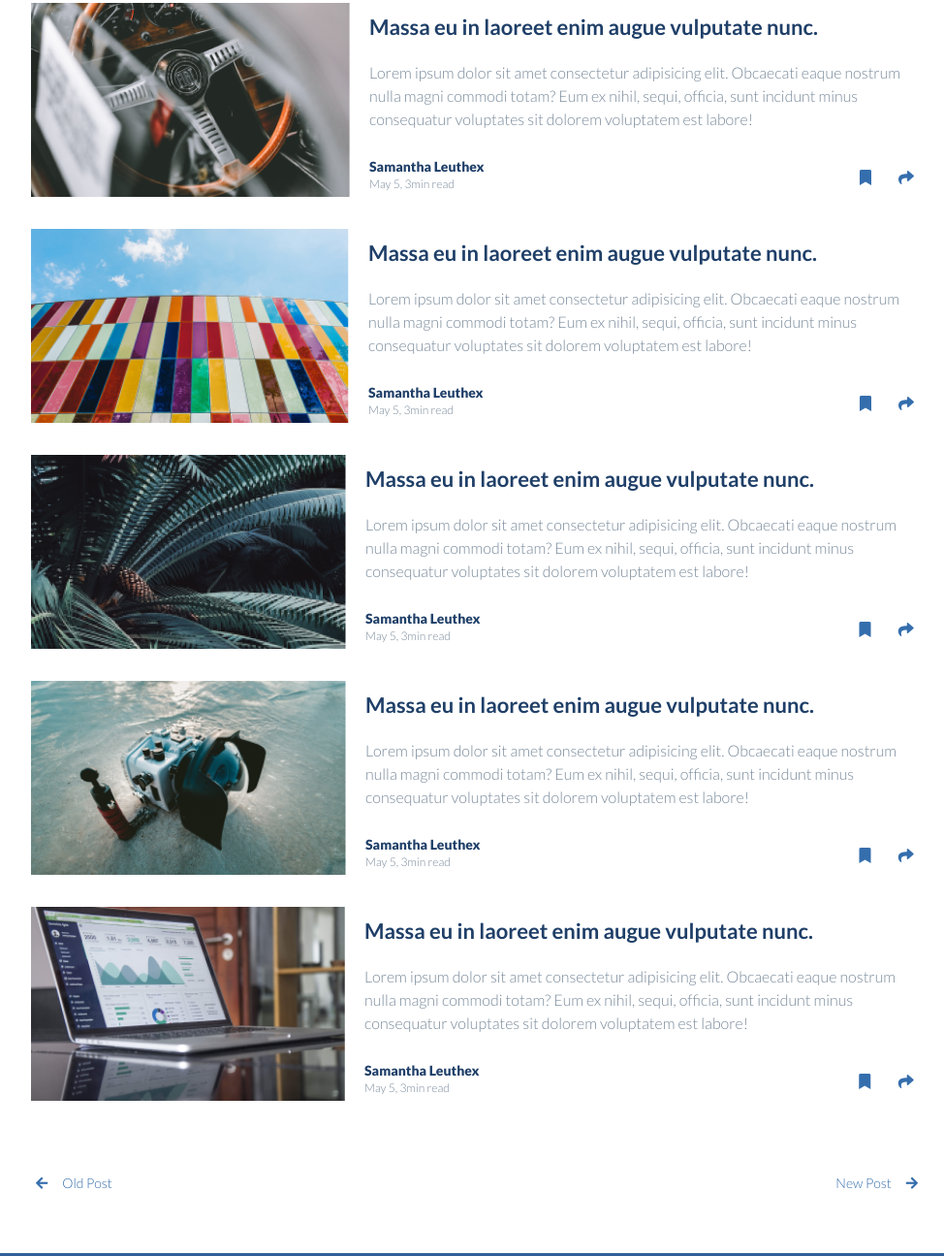
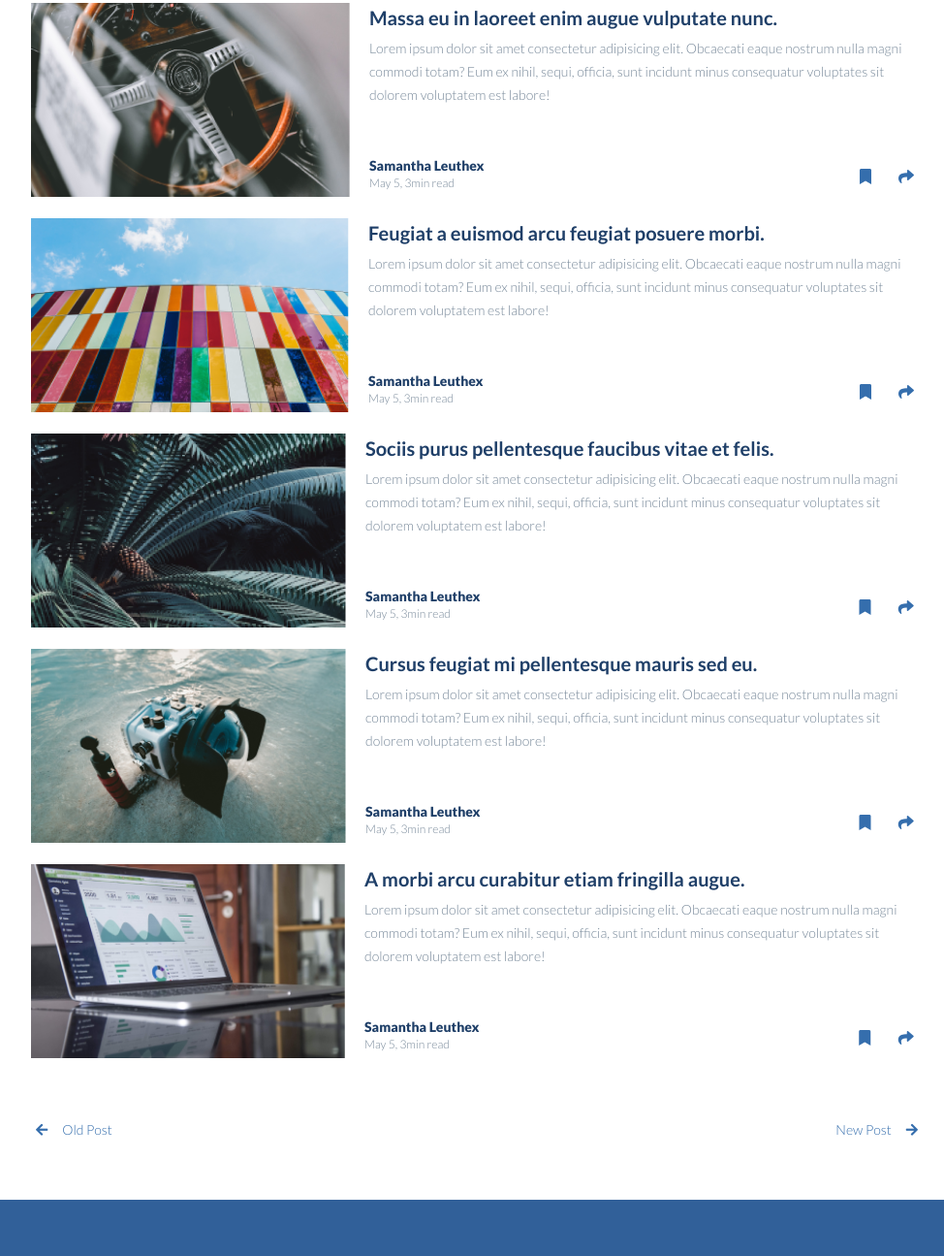
Before and after one commit to dansebp/hackaton-6, a plain HTML site: page index.html in a window 1280 px wide. Shown: the part 1575-2870 px from the top of the page at 97% size, without its empty margins (148-1122 px from the left). Drawn offline with Linux system fonts and the light colour scheme.

Commit message:
se hicieron cambios al html y css

```diff
--- a/index.html
+++ b/index.html
@@ -185,7 +185,8 @@
             <figure>
               <img src="./images/img-post-4.png" alt="" />
             </figure>
-            <div class="article-info">
+            <div class="article-info flex flx-direction-c flx-between">
+            <div class="article-info__text">
               <a href="">
                 <h3>
                   Massa eu in laoreet enim augue vulputate nunc.
@@ -197,6 +198,8 @@
                 sequi, officia, sunt incidunt minus consequatur voluptates sit
                 dolorem voluptatem est labore!
               </p>
+            </div>
+
               <div class="data">
                 <div class="data-info">
                   <p class="author">Samantha Leuthex</p>
@@ -212,10 +215,11 @@
             <figure>
               <img src="./images/img-post-5.png" alt="" />
             </figure>
-            <div class="article-info">
+            <div class="article-info flex flx-direction-c flx-between">
+            <div class="article-info__text">
               <a href="">
                 <h3>
-                  Massa eu in laoreet enim augue vulputate nunc.
+                  Feugiat a euismod arcu feugiat posuere morbi.
                 </h3>
               </a>
               <p>
@@ -224,6 +228,7 @@
                 sequi, officia, sunt incidunt minus consequatur voluptates sit
                 dolorem voluptatem est labore!
               </p>
+            </div>
               <div class="data">
                 <div class="data-info">
                   <p class="author">Samantha Leuthex</p>
@@ -239,10 +244,11 @@
             <figure>
               <img src="./images/img-post-6.png" alt="" />
             </figure>
-            <div class="article-info">
+            <div class="article-info flex flx-direction-c flx-between">
+            <div class="article-info__text">
               <a href="">
                 <h3>
-                  Massa eu in laoreet enim augue vulputate nunc.
+                  Sociis purus pellentesque faucibus vitae et felis.
                 </h3>
               </a>
               <p>
@@ -251,6 +257,7 @@
                 sequi, officia, sunt incidunt minus consequatur voluptates sit
                 dolorem voluptatem est labore!
               </p>
+            </div>
               <div class="data">
                 <div class="data-info">
                   <p class="author">Samantha Leuthex</p>
@@ -266,10 +273,11 @@
             <figure>
               <img src="./images/img-post-7.png" alt="" />
             </figure>
-            <div class="article-info">
+            <div class="article-info flex flx-direction-c flx-between">
+              <div class="article-info__text">
               <a href="">
                 <h3>
-                  Massa eu in laoreet enim augue vulputate nunc.
+                  Cursus feugiat mi pellentesque mauris sed eu.
                 </h3>
               </a>
               <p>
@@ -278,6 +286,7 @@
                 sequi, officia, sunt incidunt minus consequatur voluptates sit
                 dolorem voluptatem est labore!
               </p>
+              </div>
               <div class="data">
                 <div class="data-info">
                   <p class="author">Samantha Leuthex</p>
@@ -293,10 +302,11 @@
             <figure>
               <img src="./images/img-post-8.png" alt="" />
             </figure>
-            <div class="article-info">
+            <div class="article-info flex flx-direction-c flx-between">
+            <div class="article-info__text">
               <a href="">
                 <h3>
-                  Massa eu in laoreet enim augue vulputate nunc.
+                  A morbi arcu curabitur etiam fringilla augue.
                 </h3>
               </a>
               <p>
@@ -305,6 +315,7 @@
                 sequi, officia, sunt incidunt minus consequatur voluptates sit
                 dolorem voluptatem est labore!
               </p>
+            </div>
               <div class="data">
                 <div class="data-info">
                   <p class="author">Samantha Leuthex</p>
--- a/styles/_articles.scss
+++ b/styles/_articles.scss
@@ -6,5 +6,14 @@
 }
 
 .article-info {
-    padding: 10px 0 10px 20px;
+    padding: 0 0 0 20px;
+
+    h3{
+        padding: 0 0 5px 0;
+        font-size: map-get($font-size, links)#{rem};
+    }
+
+    p {
+        font-size: map-get($font-size, body)#{rem};
+    }
 }
```
Also changed, not shown: styles/main.css, 1 other file.
